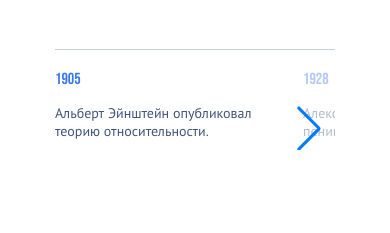
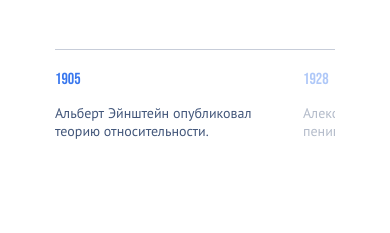
Before and after one commit to thegolova/historical-dates, a Next.js app: page / in a window 390 px wide. Shown: the part 267-500 px from the top of the page. Built offline with nearby package versions, Linux system fonts and the light colour scheme.

Commit message:
remove navigation from mobile

```diff
--- a/src/features/historical-dates/components/events-slider/EventsSlider.tsx
+++ b/src/features/historical-dates/components/events-slider/EventsSlider.tsx
@@ -13,15 +13,19 @@ const EventsSlider = ({
   isMobile: boolean;
 }) => {
   return (
-    <div className={isMobile ? "events-slider-mobile" : "events-slider desktop-content"}>
+    <div
+      className={
+        isMobile ? "events-slider-mobile" : "events-slider desktop-content"
+      }
+    >
       <Swiper
         modules={[Navigation]}
         slidesPerView={isMobile ? "auto" : 3}
         spaceBetween={24}
-        navigation
         centeredSlides={false}
         grabCursor
         className="events-swiper"
+        {...(!isMobile && { navigation: true })}
       >
         {events.map((event) => {
           const year = new Date(event.date).getFullYear();
```
